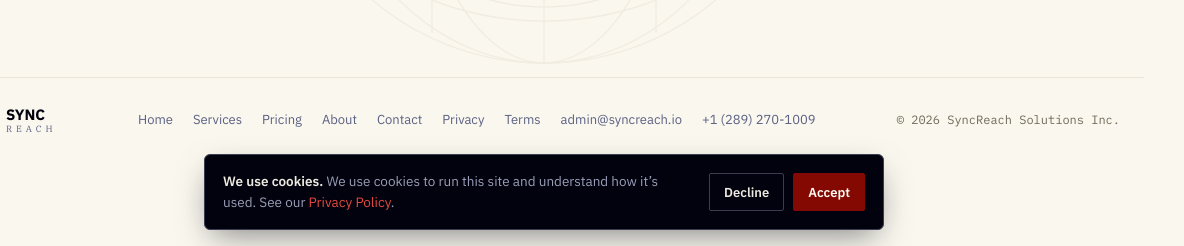
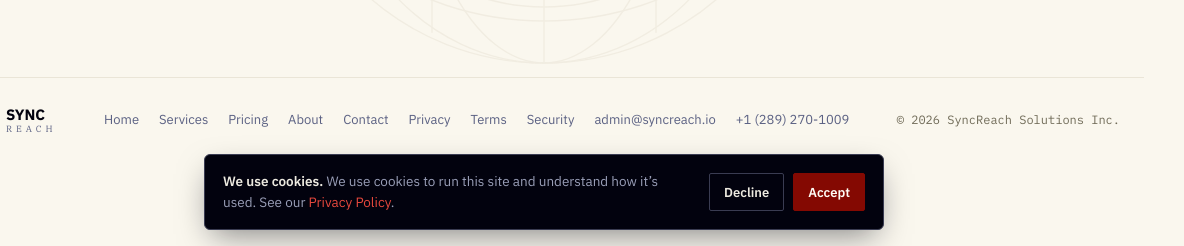
Before and after one commit to SyncReach/SyncReach.github.io, an Eleventy site: page thanks.html in a window 1280 px wide. Shown: the part 554-800 px from the top of the page, 96-1280 px from the left. Built offline with nearby package versions, Linux system fonts and the light colour scheme; Eleventy itself is replaced by a stand-in of ours; files that its build step writes are made by us from their sources.

Commit message:
Update thanks.html

```diff
--- a/thanks.html
+++ b/thanks.html
@@ -76,7 +76,7 @@ height="0" width="0" style="display:none;visibility:hidden"></iframe></noscript>
     <span class="brand__name"><b>SYNC</b><span>REACH</span></span>
   </a>
   <div class="foot__links">
-    <a href="/">Home</a><a href="/services">Services</a><a href="/pricing">Pricing</a><a href="/about">About</a><a href="/contact">Contact</a><a href="/privacy">Privacy</a><a href="/terms">Terms</a><a href="mailto:admin@syncreach.io">admin@syncreach.io</a><a href="tel:+12892701009">+1 (289) 270-1009</a>
+    <a href="/">Home</a><a href="/services">Services</a><a href="/pricing">Pricing</a><a href="/about">About</a><a href="/contact">Contact</a><a href="/privacy">Privacy</a><a href="/terms">Terms</a><a href="/security">Security</a><a href="mailto:admin@syncreach.io">admin@syncreach.io</a><a href="tel:+12892701009">+1 (289) 270-1009</a>
   </div>
   <span class="foot__c">© 2026 SyncReach Solutions Inc.</span>
 </footer>
```
